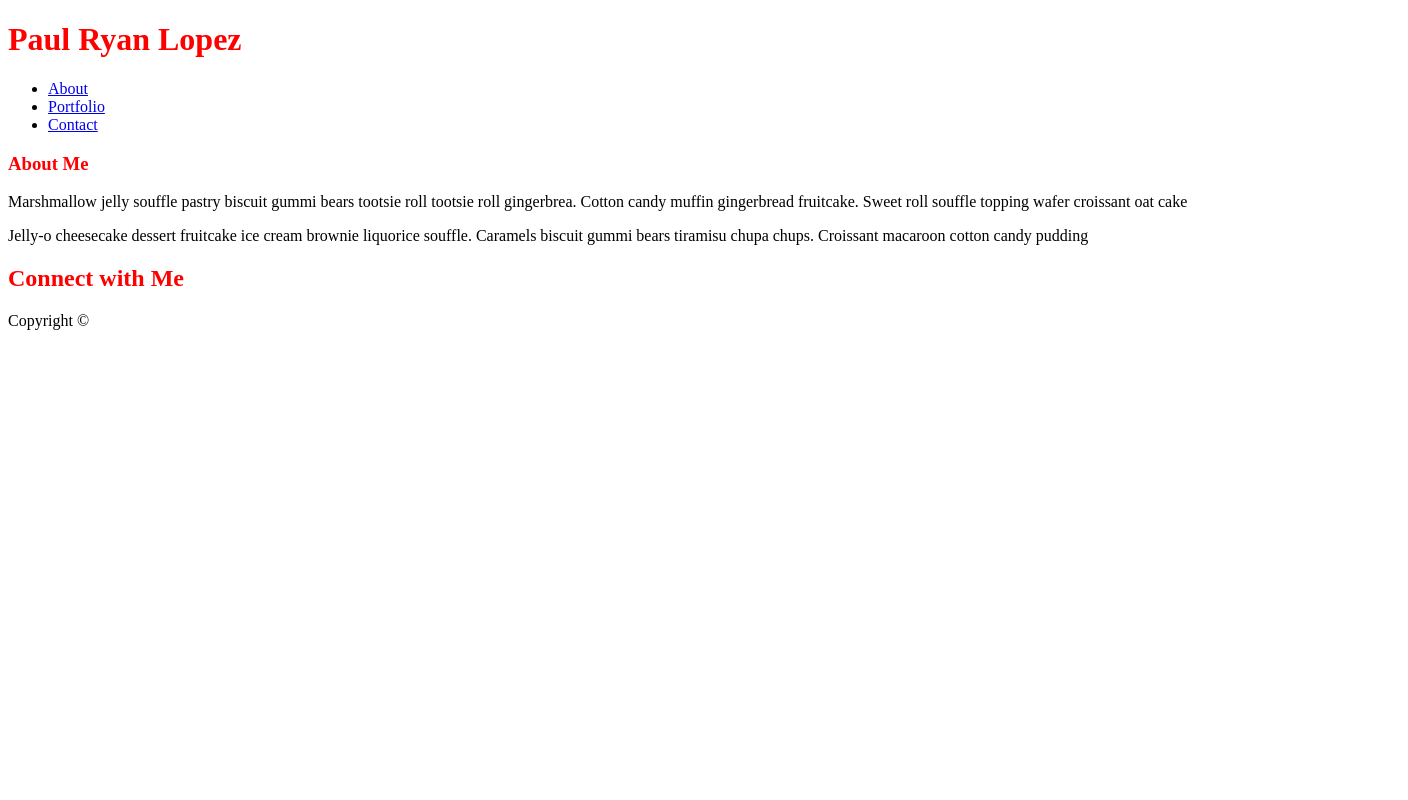
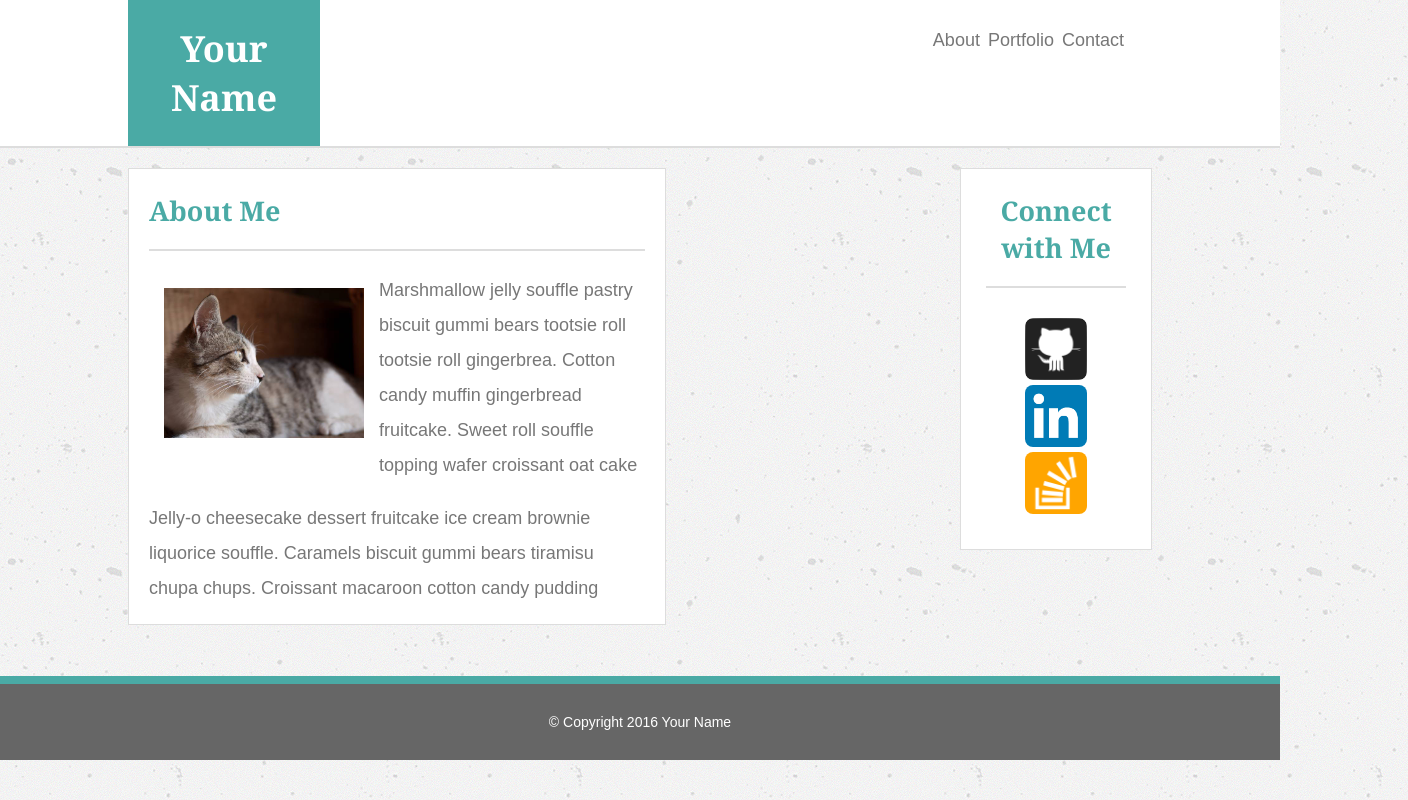
Before and after one commit to paulrld/Basic-Portfolio, a plain HTML site: page index.html in a window 1280 px wide. Shown: the whole page, 1408 px wide, since content can reach past the window. Drawn offline with Linux system fonts and the light colour scheme; a web font is replaced by a local one.

Commit message:
finished index.html and style.css

```diff
--- a/assets/css/style.css
+++ b/assets/css/style.css
@@ -1,3 +1,136 @@
-h1 {
-	color: red;
+* {
+  box-sizing: border-box;
+  text-align: center;
 }
+body {
+  padding: 0;
+  margin: 0;
+  font-family: 'Georgia', Times, Times New Roman, serif;
+  font-size: 18px;
+  /* line-height: 150%; */
+  /* color: #333; */
+  background: #efeee7;
+  background-image: url("/assets/images/concrete-texture.png");
+}
+
+
+.header-nav-container {
+	background-color:#ffffff;
+	width:100%;
+	/* height:100%; */
+	/* height:120px; */
+	overflow:auto;
+	margin-bottom:20px;
+	border-bottom: 2px solid #dddddd;
+}
+.name-container {
+	float:left;
+	padding:0;
+	width:15%;
+	/* height:19px; */
+		background-color:#4aaaa5;
+		color:#ffffff;
+
+	/* margin-left:50px; */
+
+}
+.main-nav {
+	font-family: 'Arial', 'Helvetica Neue', Helvetica, sans-serif;
+	  padding: 30px;
+
+  	  /* background: #6ea3da; */
+}
+.list-container {
+	padding:0;
+	margin:0;
+	list-style-type:none;
+	display:flex;
+	justify-content: flex-end;
+
+}
+a{
+	color:#777777;
+	text-decoration: none;
+}
+li {
+	margin:0 4px;
+	font-size: 18px
+}
+.margin-left {
+	margin-left: 10%;
+}
+.margin-right {
+	margin-right: 10%;
+}
+
+h2 {
+	color:#4aaaa5;
+}
+#about-me-header {
+	text-align: left;
+	padding-bottom:20px;
+	border-bottom: 2px solid #dddddd;
+}
+.profile-pic {
+	float:left;
+	margin:15px;
+}
+p {
+	font-family: 'Arial', 'Helvetica Neue', Helvetica, sans-serif;
+	color:#777777;
+	text-align: left;
+	line-height: 35px;
+}
+.about-me-container {
+	/* background-color: red; */
+	width:100%;
+	float:left;
+	margin-bottom:2%;
+
+}
+.article-container {
+	background-color:#ffffff;
+	float:left;
+	width:42%; /*should be 650px wide?*/
+	margin-bottom:2%;
+	border: 1px solid #dddddd;
+	padding:0 20px;
+
+}
+.side-content {
+	border: 1px solid #dddddd;
+
+	position:absolute;/*gets position from .margin-right <aside class="side-content margin-right"> */
+	right:0;
+	background-color: white;
+	width:15%;
+	margin-bottom:2%;
+	padding:0 25px;
+	/* margin-left:40%; */
+	/* margin-right:50%; */
+	/* float:right; */
+	/* width:40%; */
+}
+#connect-with-me-header {
+	padding-bottom:20px;
+	border-bottom: 2px solid #dddddd;
+}
+.connect-with-me {
+	margin:0 4px;
+    border-radius: 8px;
+
+}
+#image-container {
+	margin:30px 0;
+
+}
+.main-footer {
+	clear:both;
+	background-color:#666666;
+	color:white;
+	padding:30px;
+	border-top: 8px solid #4aaaa5;
+	font-size:14px;
+	font-family: 'Arial', 'Helvetica Neue', Helvetica, sans-serif;
+
+}
--- a/index.html
+++ b/index.html
@@ -3,43 +3,51 @@
   <head>
     <meta charset="UTF-8">
     <title>title</title>
-  <link rel="stylesheet" href="//fonts.googleapis.com/css?family=font1|font2|etc" type="text/css">
+<!--   <link rel="stylesheet" href="//fonts.googleapis.com/css?family=font1|font2|etc" type="text/css"> -->
   <link rel="stylesheet" href="assets/css/style.css" type="text/css">
   </head>
   <body>
   	<!--HEADER-->
-    <header>
-  		<h1>
-  			Paul Ryan Lopez
-  		</h1>
+    <div class="header-nav-container">
+      <header class="name-container margin-left">
+
+    			<h1>Your Name</h1>
+
     	</header>
 
       <!--NAV-->
       <nav class="main-nav">
-      <ul class="nav-container">
+        <ul class="list-container margin-right">
            <li><a href="#">About</a></li>
            <li><a href="#">Portfolio</a></li>
            <li><a href="#">Contact</a></li>
         </ul>
       </nav>
-    <main class="main-container">
+    </div>
 
-
-      <section>
-        <article>
-          <h1>About Me</h1>
+    <section class="about-me-container margin-left">
+      <article class="article-container">
+        <h2 id="about-me-header">About Me</h2>
+        <img src="/assets/images/cats-q-c-640-480-4.jpg" alt="Cat" width=200px class="profile-pic">
         <p>Marshmallow jelly souffle pastry biscuit gummi bears tootsie roll tootsie roll gingerbrea. Cotton candy muffin gingerbread fruitcake. Sweet roll souffle topping wafer croissant oat cake</p>
 
         <p>Jelly-o cheesecake dessert fruitcake ice cream brownie liquorice souffle. Caramels biscuit gummi bears tiramisu chupa chups. Croissant macaroon cotton candy pudding</p>
       </article>
+      <aside class="side-content margin-right">
+        <h2 id="connect-with-me-header">Connect with Me</h2>
+        <div id="image-container">
+          <img class="connect-with-me" src="/assets/images/github.png" alt="Cat" width=62px>
+          <img class="connect-with-me" src="/assets/images/Linkedin.png" alt="Cat" width=62px>
+          <img class="connect-with-me" src="/assets/images/stackoverflow.png" alt="Cat" width=62px>
+        </div>
+
+      </aside>
     </section>
 
-      <aside class="side-content">
-          <h1>Connect with Me</h1>
-      </aside>
-      <!--article tag for self-contained content
+
+<!--       article tag for self-contained content
 forum post, blog post, news story, comment -->
-<!--       <article class="article-container flex-container">
+<!--   <article class="article-container flex-container">
   <section class="main-content">
     <header>
       <h2>About Me</h2>
@@ -56,8 +64,11 @@
 </article> -->
 
   <footer class="main-footer">
-        <p>Copyright &copy;</p>
+    &copy; Copyright 2016 Your Name
   </footer>
-    </main>
+
+
+
+
   </body>
 </html>
```
Also changed, not shown: assets/images/Linkedin.png (added), assets/images/cats-q-c-640-480-4.jpg (added), assets/images/concrete-texture.png (added), assets/images/github.png (added), assets/images/stackoverflow.png (added). Lines whose indentation alone changed are shown as unchanged.
